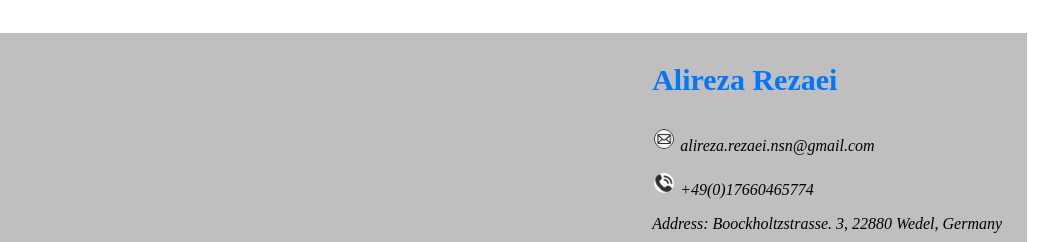
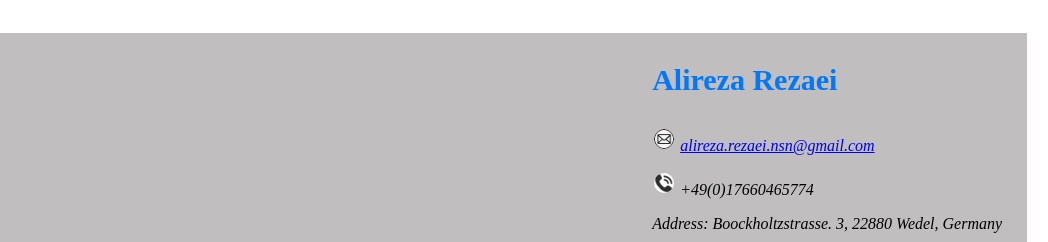
Before and after one commit to Alirzrezaei/mywebpage, a plain HTML site: page index.html in a window 1280 px wide. Shown: the top 242 px of the page, 232-1280 px from the left. Drawn offline with Linux system fonts and the light colour scheme.

Commit message:
mailto of email as a link!

```diff
--- a/index.html
+++ b/index.html
@@ -77,7 +77,9 @@
         <div class="user_img"><img src="images/my_img.jpg" alt="image not loaded"></div>
         <div id="header-text">
             <p class="name">Alireza Rezaei</p>
-            <p class="info" ><img id="email-img" src="images/email.png" alt="image not loaded"> alireza.rezaei.nsn@gmail.com</p>
+            <p class="info" >
+                <img id="email-img" src="images/email.png" alt="image not loaded">
+                <a href="mailto:alireza.rezaei.nsn@gmail.com">alireza.rezaei.nsn@gmail.com</a></p>
             <p class="info" ><img id="phone-img" src="images/phone.jpg" alt="image not loaded"> +49(0)17660465774</p>
             <p class="info">Address: Boockholtzstrasse. 3, 22880 Wedel, Germany</p>
             <a href="https://github.com/Alirzrezaei" target="_blank"> <img id="gitimg" src="images/github.png" alt="Image not loaded"></a>
```
